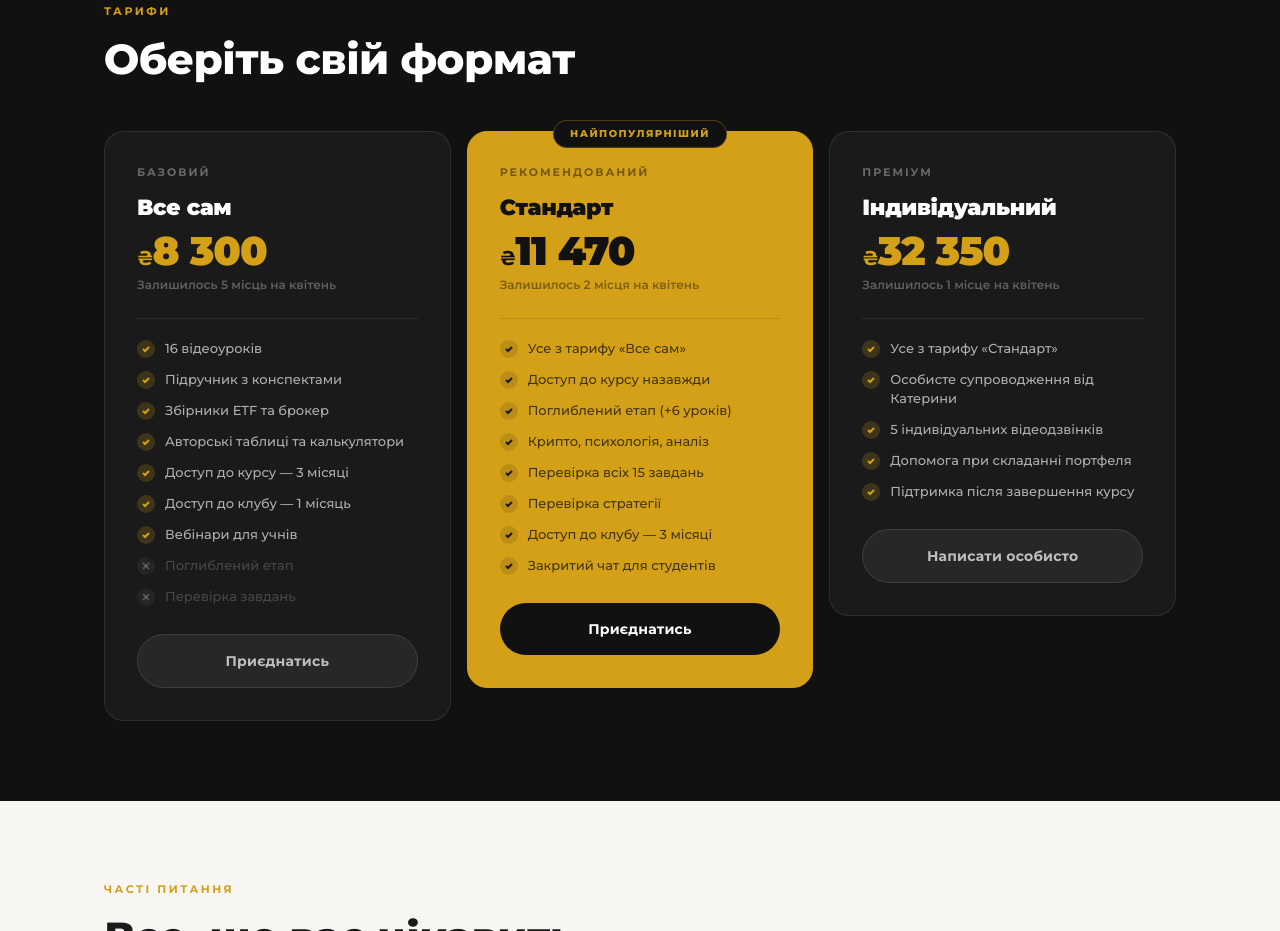
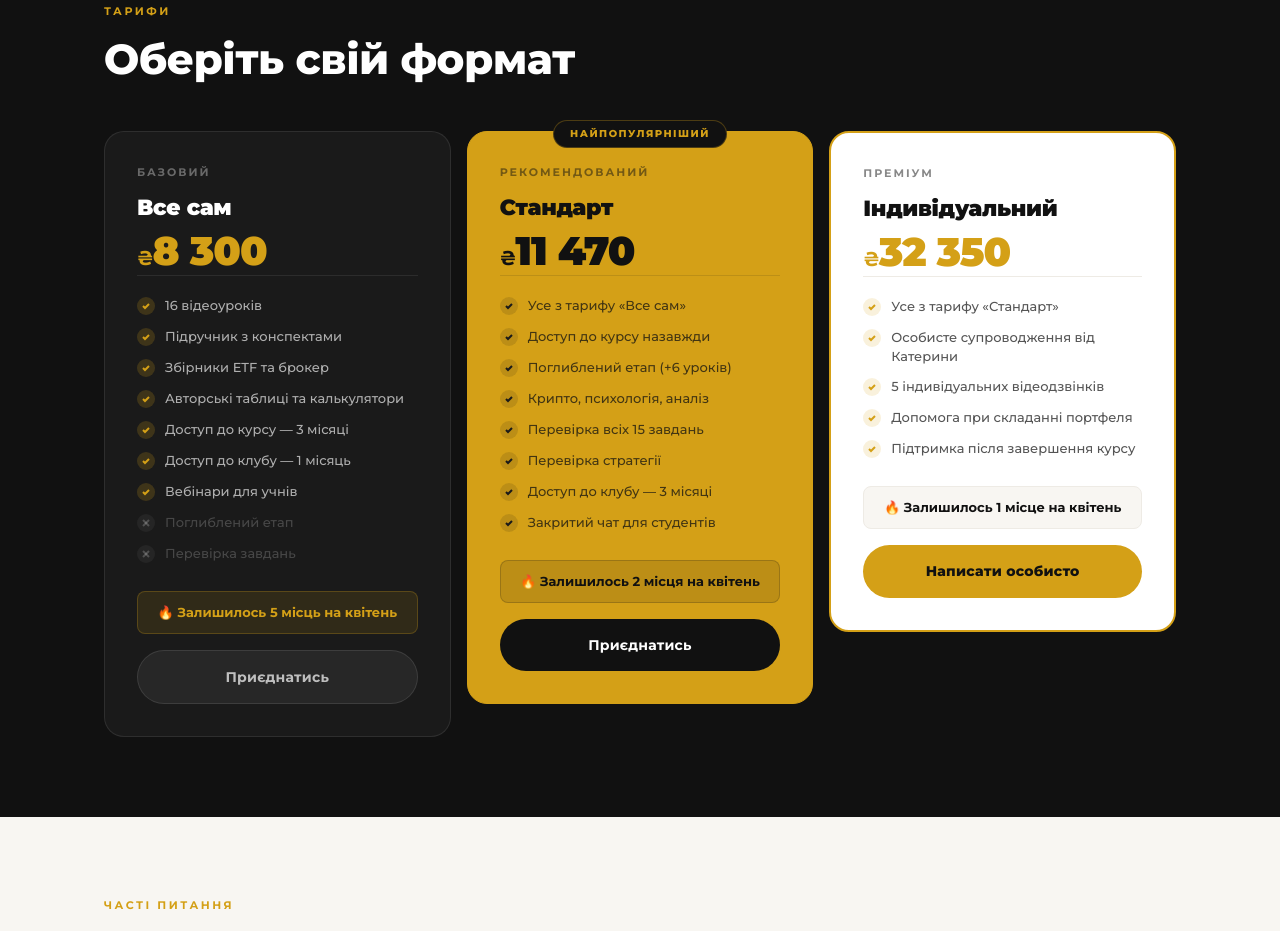
Before and after one commit to UIpysakovskyiUX/glowing-creponne-1d60cd, a plain HTML site: page index.html in a window 1280 px wide. Shown: the part 3315-4246 px from the top of the page. Drawn offline with Linux system fonts and the light colour scheme.

Commit message:
Update index.html

```diff
--- a/index.html
+++ b/index.html
@@ -693,6 +693,48 @@ section { padding: 80px 0; }
 }
 .btn-white-ghost:hover { background: rgba(255,255,255,0.1); color: #fff; }
 
+
+/* ─── plan-spots ─── */
+.plan-spots {
+  font-size: 13px;
+  font-weight: 700;
+  color: #D4A017;
+  background: rgba(212,160,23,0.12);
+  border: 1px solid rgba(212,160,23,0.25);
+  border-radius: 8px;
+  padding: 10px 14px;
+  margin-bottom: 16px;
+  text-align: center;
+}
+.plan-spots-featured {
+  background: rgba(17,17,17,0.12);
+  border-color: rgba(17,17,17,0.2);
+  color: var(--dark);
+}
+
+/* ─── plan-white (Індивідуальний) ─── */
+.plan.plan-white {
+  background: #ffffff;
+  border: 2px solid var(--gold);
+}
+.plan.plan-white:hover { border-color: var(--gold); }
+.plan.plan-white .plan-tier { color: var(--text-light); }
+.plan.plan-white .plan-name { color: var(--dark); }
+.plan.plan-white .plan-price { color: var(--gold); }
+.plan.plan-white .plan-divider { background: var(--border); }
+.plan.plan-white .plan-features li { color: var(--text-mid); }
+.plan.plan-white .plan-check { background: rgba(212,160,23,0.15); }
+.plan.plan-white .plan-spots { color: var(--dark); background: var(--bg-soft); border-color: var(--border); }
+
+/* ─── btn-gold-solid ─── */
+.btn-gold-solid {
+  background: var(--gold);
+  color: var(--dark);
+  padding: 15px 28px;
+  font-weight: 800;
+}
+.btn-gold-solid:hover { background: #e6b420; }
+
 /* ─── FAQ ─── */
 .faq { background: var(--bg-soft); }
 .faq-grid {
@@ -1129,7 +1171,6 @@ footer {
         <div class="plan-tier">Базовий</div>
         <div class="plan-name">Все сам</div>
         <div class="plan-price"><span class="plan-price-cur">₴</span>8 300</div>
-        <div class="plan-price-note">Залишилось 5 місць на квітень</div>
         <hr class="plan-divider">
         <ul class="plan-features">
           <li><span class="plan-check"><svg viewBox="0 0 10 10" fill="none" stroke="#D4A017" stroke-width="2"><polyline points="2,5 4,7 8,3"/></svg></span>16 відеоуроків</li>
@@ -1142,6 +1183,7 @@ footer {
           <li class="disabled"><span class="plan-check off"><svg viewBox="0 0 10 10" fill="none" stroke="rgba(255,255,255,0.2)" stroke-width="2"><line x1="2" y1="2" x2="8" y2="8"/><line x1="8" y1="2" x2="2" y2="8"/></svg></span>Поглиблений етап</li>
           <li class="disabled"><span class="plan-check off"><svg viewBox="0 0 10 10" fill="none" stroke="rgba(255,255,255,0.2)" stroke-width="2"><line x1="2" y1="2" x2="8" y2="8"/><line x1="8" y1="2" x2="2" y2="8"/></svg></span>Перевірка завдань</li>
         </ul>
+        <div class="plan-spots">🔥 Залишилось 5 місць на квітень</div>
         <div class="plan-btn-wrap">
           <a href="https://secure.wayforpay.com/button/b0eae006900d5" target="_blank" class="btn btn-white-ghost">Приєднатись</a>
         </div>
@@ -1152,7 +1194,6 @@ footer {
         <div class="plan-tier">Рекомендований</div>
         <div class="plan-name">Стандарт</div>
         <div class="plan-price"><span class="plan-price-cur">₴</span>11 470</div>
-        <div class="plan-price-note">Залишилось 2 місця на квітень</div>
         <hr class="plan-divider">
         <ul class="plan-features">
           <li><span class="plan-check"><svg viewBox="0 0 10 10" fill="none" stroke="#1a1a1a" stroke-width="2"><polyline points="2,5 4,7 8,3"/></svg></span>Усе з тарифу «Все сам»</li>
@@ -1164,16 +1205,16 @@ footer {
           <li><span class="plan-check"><svg viewBox="0 0 10 10" fill="none" stroke="#1a1a1a" stroke-width="2"><polyline points="2,5 4,7 8,3"/></svg></span>Доступ до клубу — 3 місяці</li>
           <li><span class="plan-check"><svg viewBox="0 0 10 10" fill="none" stroke="#1a1a1a" stroke-width="2"><polyline points="2,5 4,7 8,3"/></svg></span>Закритий чат для студентів</li>
         </ul>
+        <div class="plan-spots plan-spots-featured">🔥 Залишилось 2 місця на квітень</div>
         <div class="plan-btn-wrap">
           <a href="https://secure.wayforpay.com/button/b714c9b1f9ded" target="_blank" class="btn btn-dark-solid">Приєднатись</a>
         </div>
       </div>
 
-      <div class="plan">
+      <div class="plan plan-white">
         <div class="plan-tier">Преміум</div>
         <div class="plan-name">Індивідуальний</div>
         <div class="plan-price"><span class="plan-price-cur">₴</span>32 350</div>
-        <div class="plan-price-note">Залишилось 1 місце на квітень</div>
         <hr class="plan-divider">
         <ul class="plan-features">
           <li><span class="plan-check"><svg viewBox="0 0 10 10" fill="none" stroke="#D4A017" stroke-width="2"><polyline points="2,5 4,7 8,3"/></svg></span>Усе з тарифу «Стандарт»</li>
@@ -1182,8 +1223,9 @@ footer {
           <li><span class="plan-check"><svg viewBox="0 0 10 10" fill="none" stroke="#D4A017" stroke-width="2"><polyline points="2,5 4,7 8,3"/></svg></span>Допомога при складанні портфеля</li>
           <li><span class="plan-check"><svg viewBox="0 0 10 10" fill="none" stroke="#D4A017" stroke-width="2"><polyline points="2,5 4,7 8,3"/></svg></span>Підтримка після завершення курсу</li>
         </ul>
+        <div class="plan-spots">🔥 Залишилось 1 місце на квітень</div>
         <div class="plan-btn-wrap">
-          <a href="https://t.me/ekaterina_invest_tg" target="_blank" class="btn btn-white-ghost">Написати особисто</a>
+          <a href="https://t.me/ekaterina_invest_tg" target="_blank" class="btn btn-gold-solid">Написати особисто</a>
         </div>
       </div>
 
```
